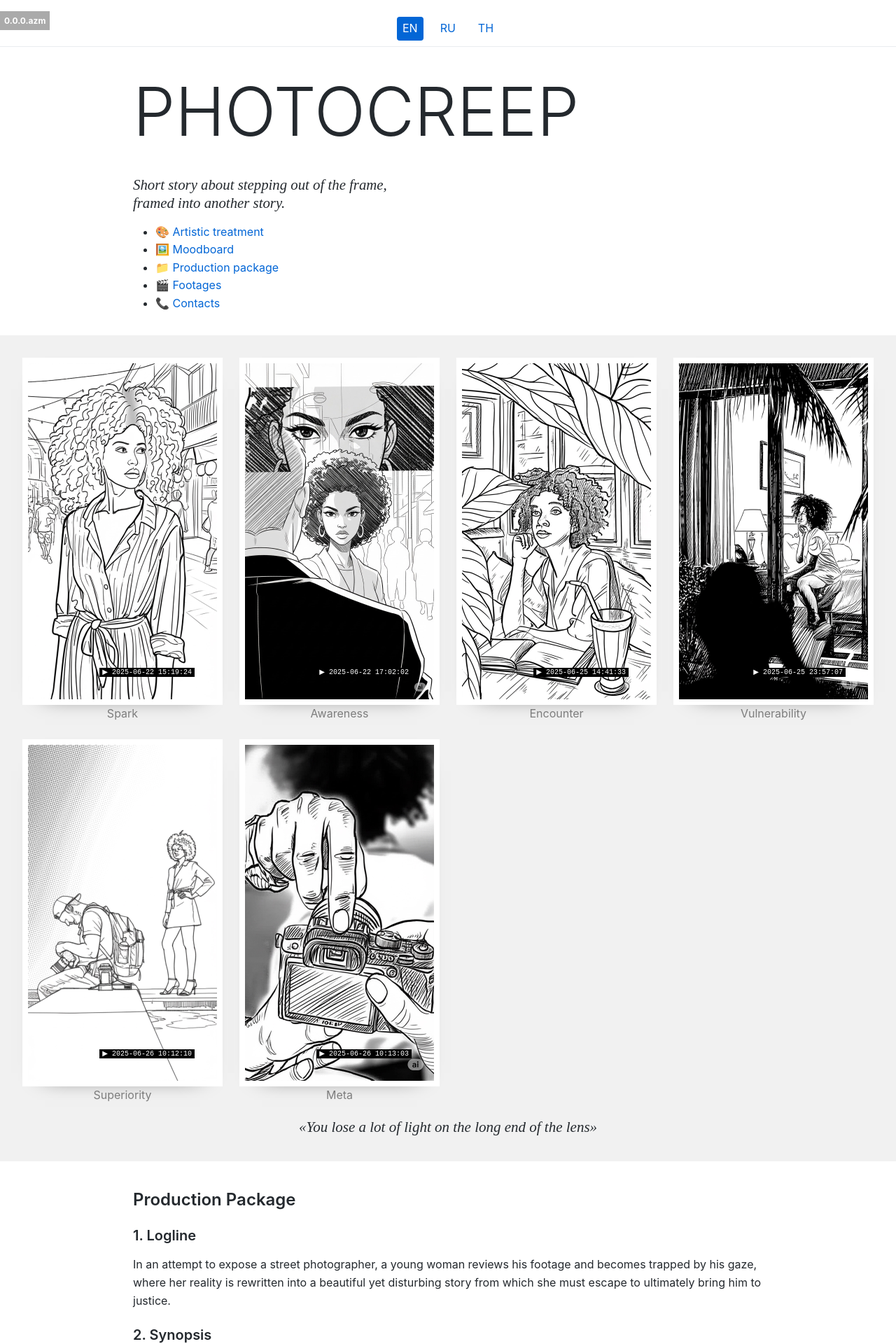
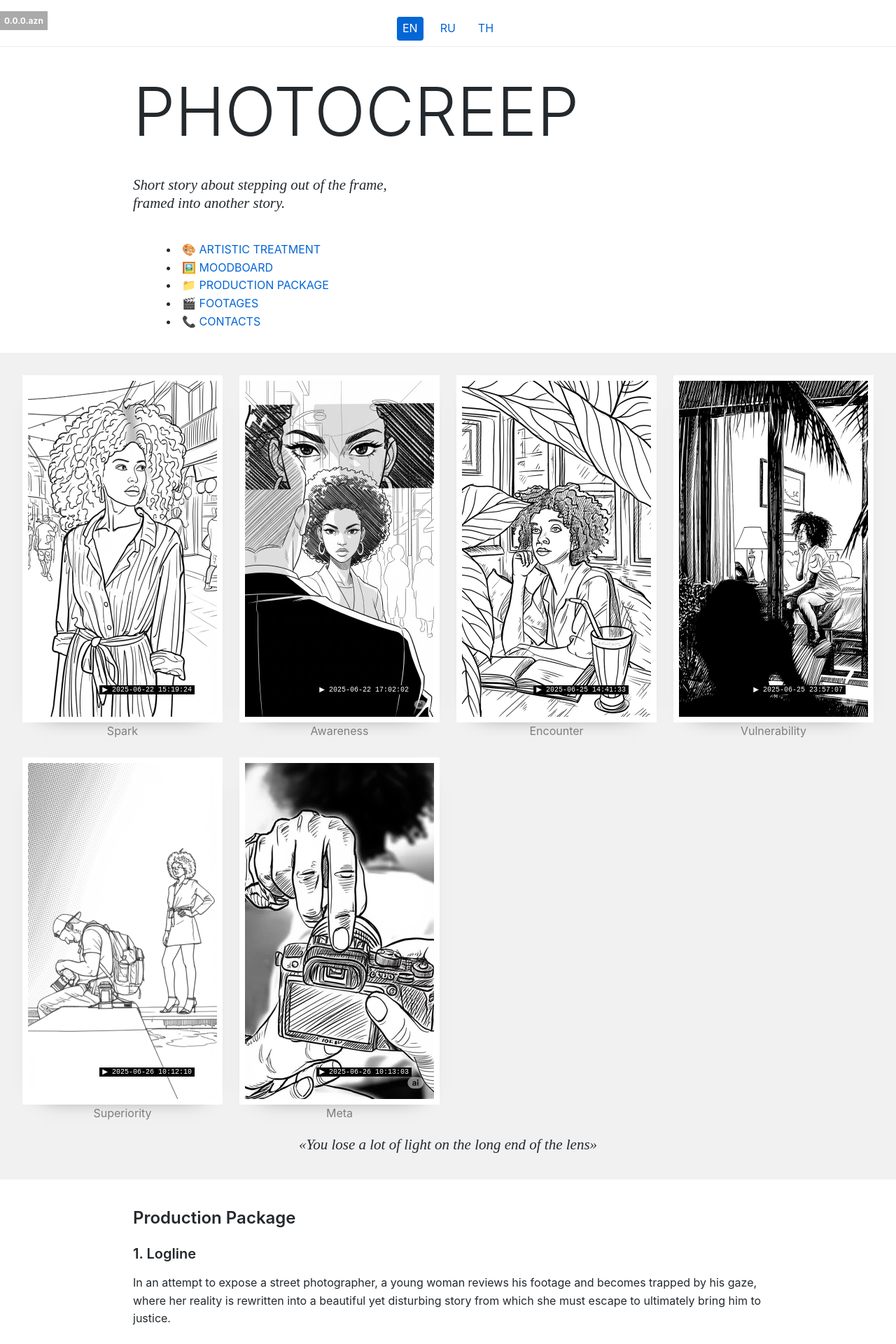
Before and after one commit to konstantinbarkalov/creeptographer, a Jekyll site: the page built from docs/en/index.md, in a window 1280 px wide. Shown: the top 1920 px of the page at 70% size. Built offline with Jekyll 4.4.1, drawn with Linux system fonts in a browser that asks for light colours; some of the changed text lies outside the part shown.

Commit message:
Refactor header layout by adding spacing and improving navigation styles for better readability

```diff
--- a/docs/_config.yml
+++ b/docs/_config.yml
@@ -2,7 +2,7 @@ title: Photocreep
 description: A movie with line yet to be written
 baseurl: "/photocreep"
 url: "https://konstantinbarkalov.github.io"
-version: "0.0.0.azm"
+version: "0.0.0.azn"
 last_updated: 2025-06-23
 
 # Build settings
--- a/docs/_includes/header.html
+++ b/docs/_includes/header.html
@@ -5,7 +5,9 @@
             {{ site.data[page.lang].header.tagline[0] }}<br/>
             {{ site.data[page.lang].header.tagline[1] }}
         </h2>
-    </div>    <div class="nav">
+    </div>
+    <br/>
+    <div class="nav">
         <ul>
             <li>🎨 <a href="#">Artistic treatment</a></li>
             <li>🖼️ <a href="#">Moodboard</a></li>
--- a/docs/assets/css/header.css
+++ b/docs/assets/css/header.css
@@ -13,3 +13,14 @@
     font-family: serif;
     margin: 0;
 }
+.site-header div.nav ul {
+    list-style: inside;
+    text-transform: uppercase;
+}
+.site-header div.nav ul li {
+    margin: 0 1rem;
+}
+.site-header div.nav ul li a {
+    color: #0366d6;
+    text-decoration: none;
+}
```
